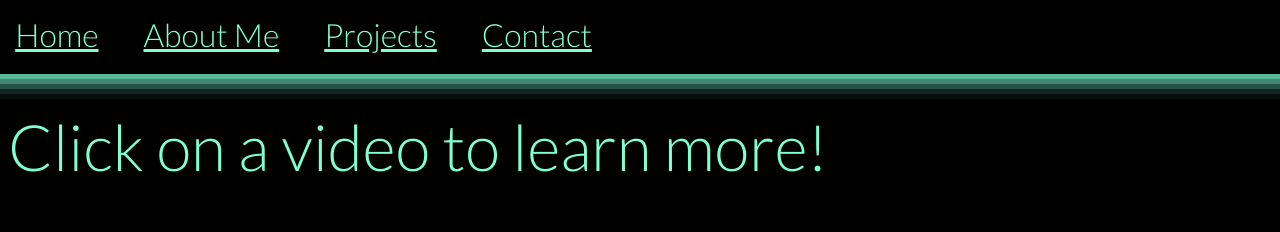
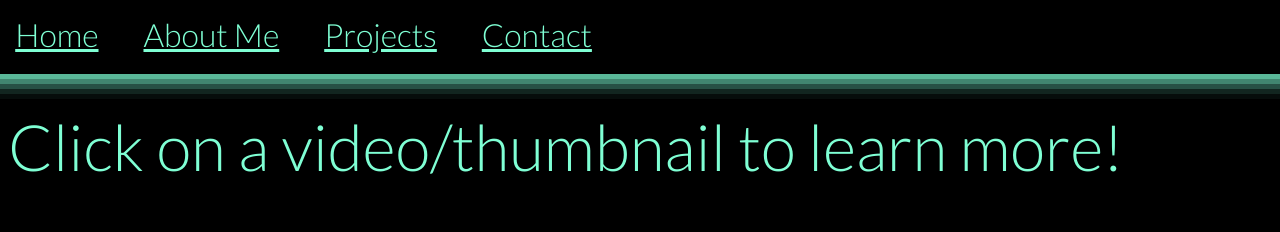
Before and after one commit to iiLara/iilara.github.io, a plain HTML site: page projects/index.html in a window 1280 px wide. Shown: the top 232 px of the page. Drawn offline with Linux system fonts and the light colour scheme.

Commit message:
Update index.html

```diff
--- a/projects/index.html
+++ b/projects/index.html
@@ -16,7 +16,7 @@
     <a href="../contact/">Contact</a>
 </div>
 <div class="subheader">
-    Click on a video to learn more!
+    Click on a video/thumbnail to learn more!
 </div>
 <div class="wrapper">
     <div class="box a">
```
